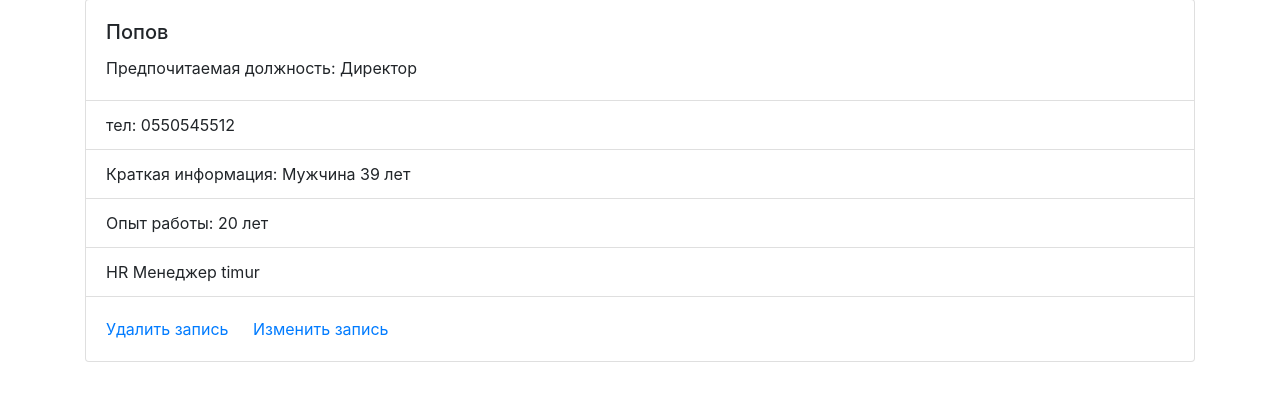
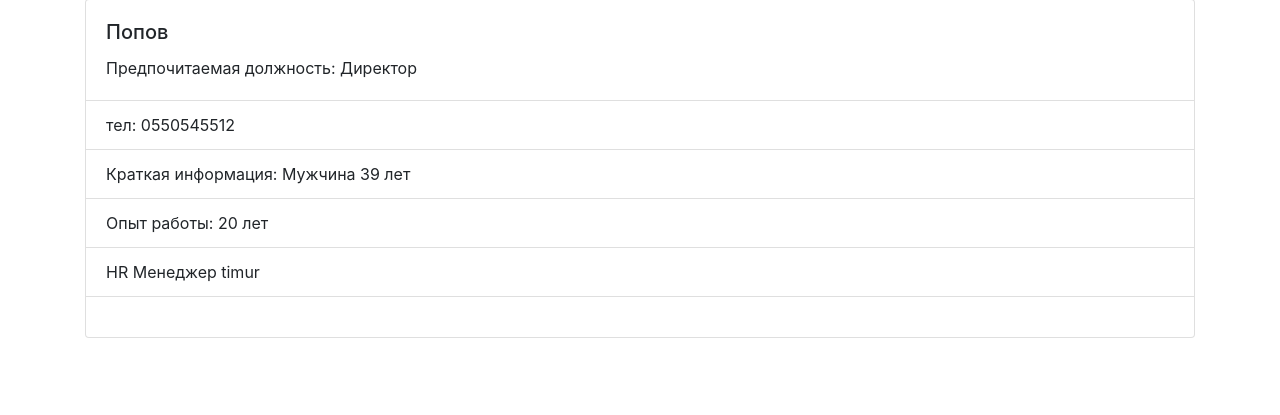
Before and after one commit to Bravo604/Exam, a Flask app: page /employee/1 in a window 1280 px wide. Shown: the part 77-492 px from the top of the page. Run offline with Flask 2, Linux system fonts and the light colour scheme; data comes from the database, SQL or seed files in the repository; both versions use the stored data as it was after the commit.

Commit message:
second commit

```diff
--- a/app/templates/employee_detail.html
+++ b/app/templates/employee_detail.html
@@ -14,8 +14,10 @@
       <li class="list-group-item">HR Менеджер {{ employee.user.username }}</li>
     </ul>
     <div class="card-body">
-      <a href="#" class="card-link">Удалить запись</a>
-      <a href="#" class="card-link">Изменить запись</a>
+      {% if current_user.is_authenticated %}
+      <a href="{{ url_for('employee_delete', employee_id=employee.id) }}" class="card-link">Удалить запись</a>
+      <a href="{{ url_for('employee_update', employee_id=employee.id) }}" class="card-link">Изменить запись</a>
+      {% endif %}
     </div>
   </div>
 </div>
--- a/app/views.py
+++ b/app/views.py
@@ -1,6 +1,7 @@
 from flask import request, render_template, url_for, redirect, flash
 from . import models, forms, db, login_manager
 from flask_login import login_user, logout_user, login_required, current_user
+
 
 # Employee func
 def index():
@@ -14,7 +15,8 @@ def employee_create():
     if request.method == 'POST':
         if form.validate_on_submit():
             employee = models.Employee(fullname=request.form.get('fullname'), phone=request.form.get('phone'),
-                                       short_info=request.form.get('short_info'), experience=request.form.get('experience'),
+                                       short_info=request.form.get('short_info'),
+                                       experience=request.form.get('experience'),
                                        preferred_position=request.form.get('preferred_position'),
                                        user_id=current_user.id)
             db.session.add(employee)
```
Also changed, not shown: app/employee.db.
